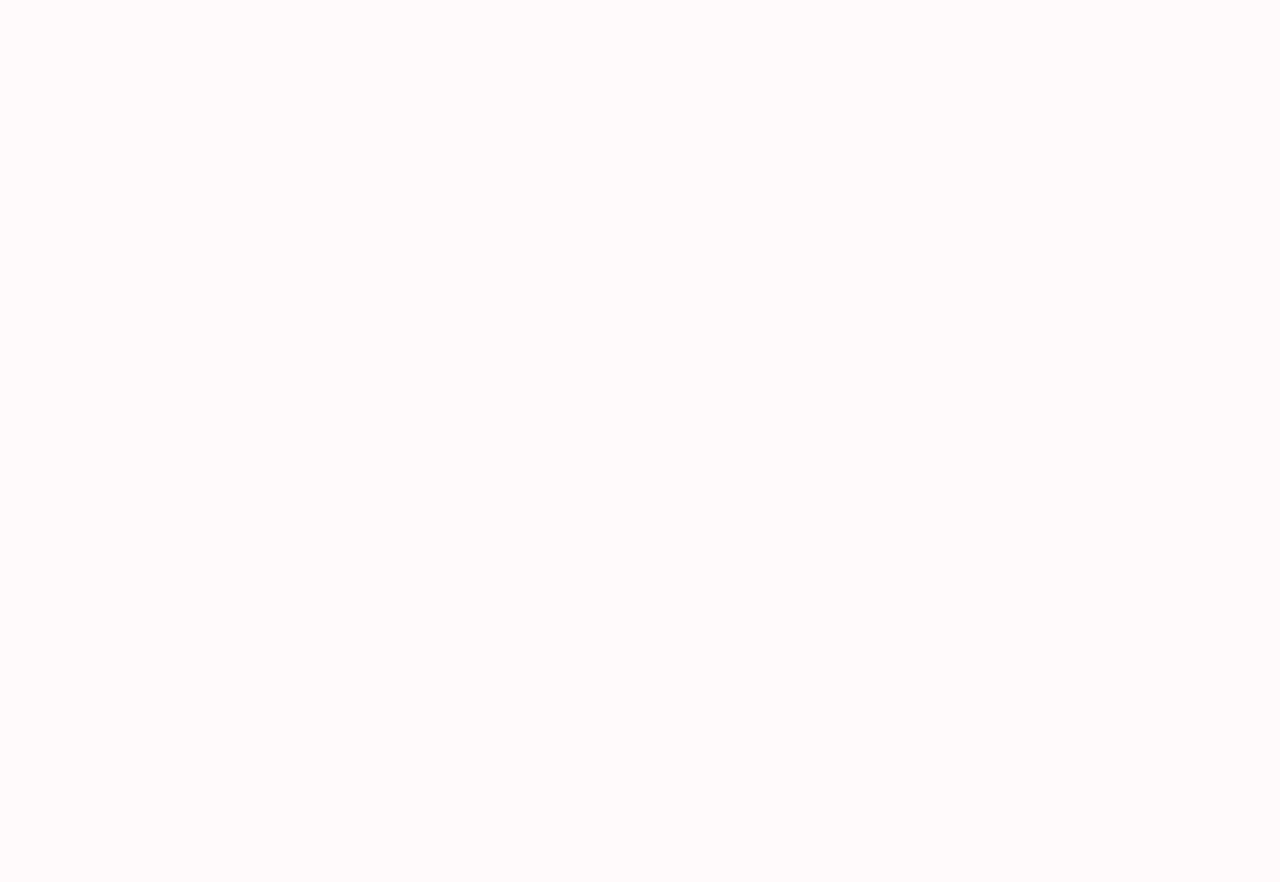
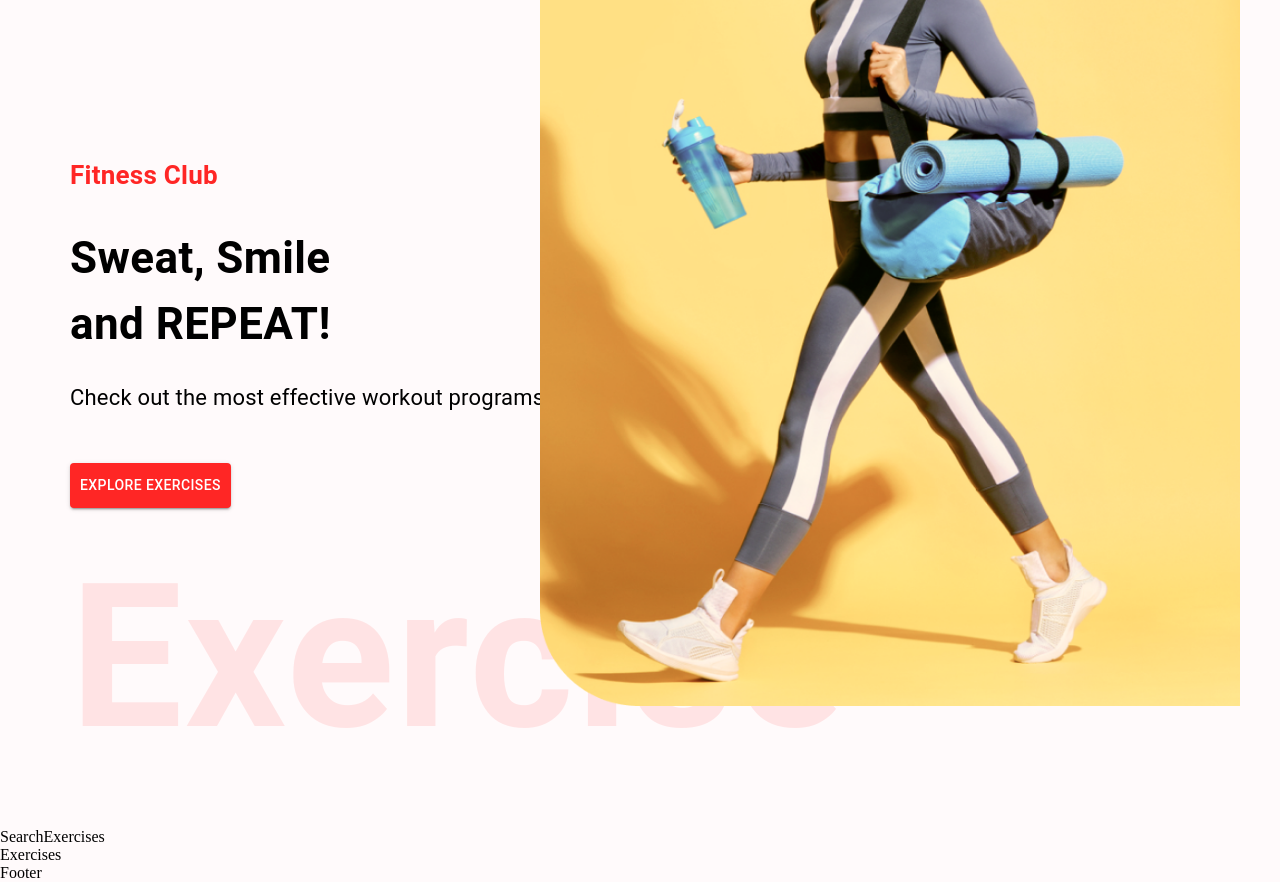
Before and after one commit to dr0er/gym-exercise-compendium, a React (Create React App) app: page / in a window 1280 px wide. Shown: the part 160-1042 px from the top of the page. Before the commit the page ends 800 px from the top, so only its background shows below. Built offline with nearby package versions, Linux system fonts and the light colour scheme.

Commit message:
Add complete HeroBanner.js logic && styles

```diff
--- /dev/null
+++ b/src/components/Exercises.js
@@ -0,0 +1,7 @@
+import React from "react";
+
+const Exercises = () => {
+  return <div>Exercises</div>;
+};
+
+export default Exercises;
--- /dev/null
+++ b/src/components/HeroBanner.js
@@ -0,0 +1,58 @@
+import React from "react";
+import { Typography, Box, Stack, Button } from "@mui/material";
+import HeroBannerImage from "../assets/images/banner.png";
+
+const HeroBanner = () => {
+  return (
+    <Box
+      sx={{
+        mt: { lg: "212px", xs: "70px" },
+        ml: { sm: "50px" },
+      }}
+      position="relative"
+      p="20px"
+    >
+      <Typography color="#FF2625" fontWeight="600" fontSize="26px">
+        Fitness Club
+      </Typography>
+      <Typography
+        fontWeight={700}
+        sx={{
+          fontSize: { lg: "44px", xs: "40px" },
+        }}
+        mb="23px"
+        mt="30px"
+      >
+        Sweat, Smile <br /> and REPEAT!
+      </Typography>
+      <Typography fontSize="22px" lineHeight="35px" mb={6}>
+        Check out the most effective workout programs!
+      </Typography>
+      <Button
+        variant="contained"
+        color="error"
+        href="#exercises"
+        sx={{
+          backgroundColor: "#FF2625",
+          padding: "10px",
+        }}
+      >
+        Explore Exercises
+      </Button>
+      <Typography
+        fontWeight={600}
+        color="#FF2625"
+        fontSize="200px"
+        sx={{
+          opacity: 0.1,
+          display: { lg: "block", xs: "none" },
+        }}
+      >
+        Exercise
+      </Typography>
+      <img src={HeroBannerImage} alt="banner" className="hero-banner-img" />
+    </Box>
+  );
+};
+
+export default HeroBanner;
--- /dev/null
+++ b/src/components/SearchExercises.js
@@ -0,0 +1,7 @@
+import React from "react";
+
+const SearchExercises = () => {
+  return <div>SearchExercises</div>;
+};
+
+export default SearchExercises;
--- a/src/pages/Home.js
+++ b/src/pages/Home.js
@@ -1,7 +1,17 @@
-import React from "react";
+import React, { useState } from "react";
+import { Box } from "@mui/material";
+import HeroBanner from "../components/HeroBanner";
+import SearchExercises from "../components/SearchExercises";
+import Exercises from "../components/Exercises";
 
 const Home = () => {
-  return <div>Home</div>;
+  return (
+    <Box>
+      <HeroBanner />
+      <SearchExercises />
+      <Exercises />
+    </Box>
+  );
 };
 
 export default Home;
```
